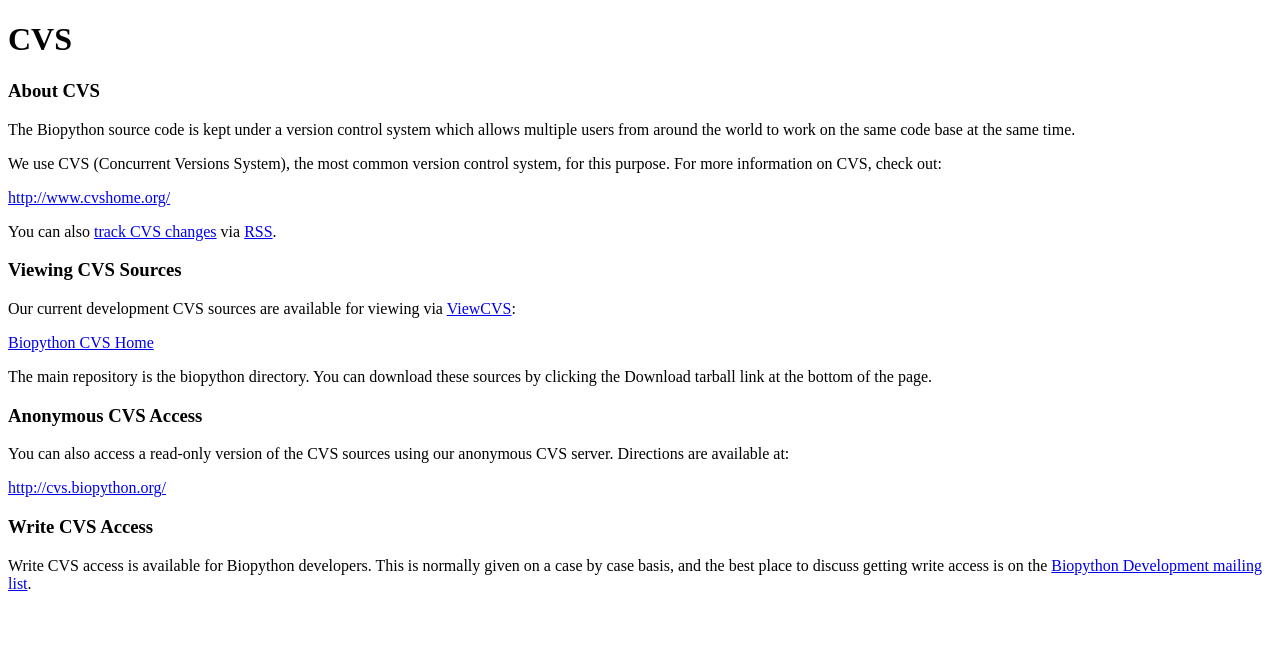
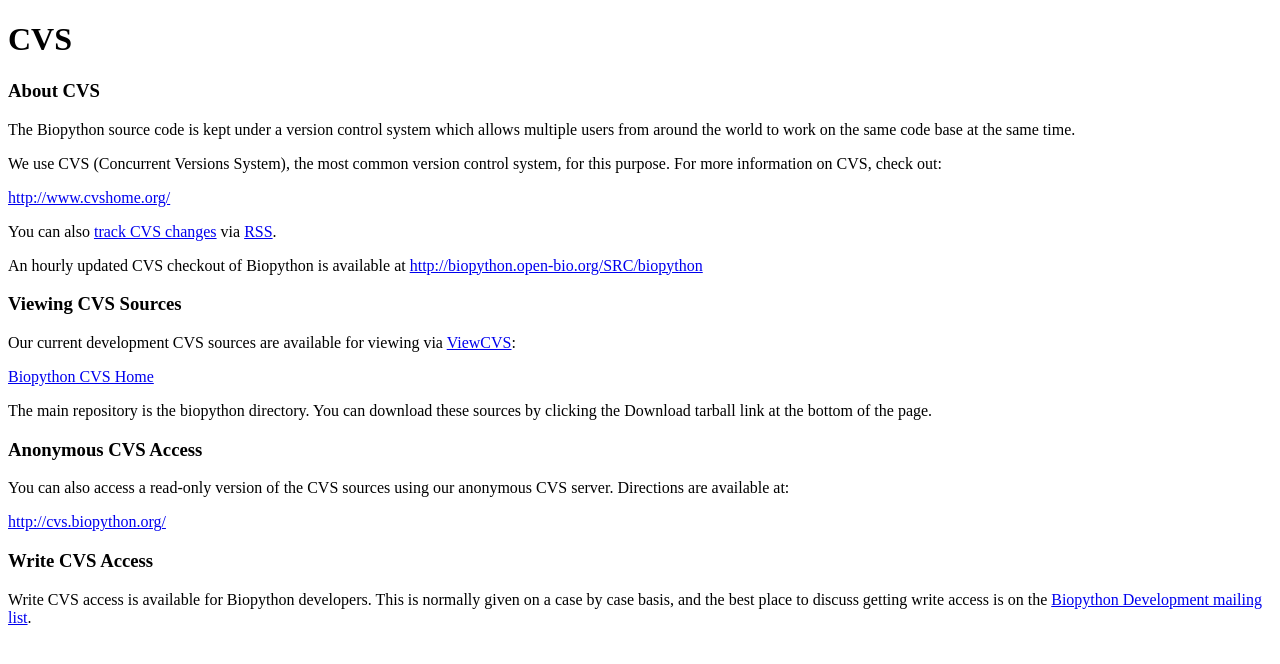
Before and after one commit to biopython/biopython.github.io, a Jekyll site: the page built from wiki/CVS.md, in a window 1280 px wide. Shown: the top 664 px of the page. Built offline with Jekyll 4.4.1, drawn with Linux system fonts in a browser that asks for light colours.

Commit message:
/* About CVS */

```diff
--- a/wiki/CVS.md
+++ b/wiki/CVS.md
@@ -17,6 +17,9 @@ system, for this purpose. For more information on CVS, check out:
 
 You can also [track CVS changes](Tracking_CVS_commits "wikilink") via
 [RSS](wp:RSS_(file_format) "wikilink").
+
+An hourly updated CVS checkout of Biopython is available at
+<http://biopython.open-bio.org/SRC/biopython>
 
 ### Viewing CVS Sources
 
```
Also changed, not shown: 1 other file.
